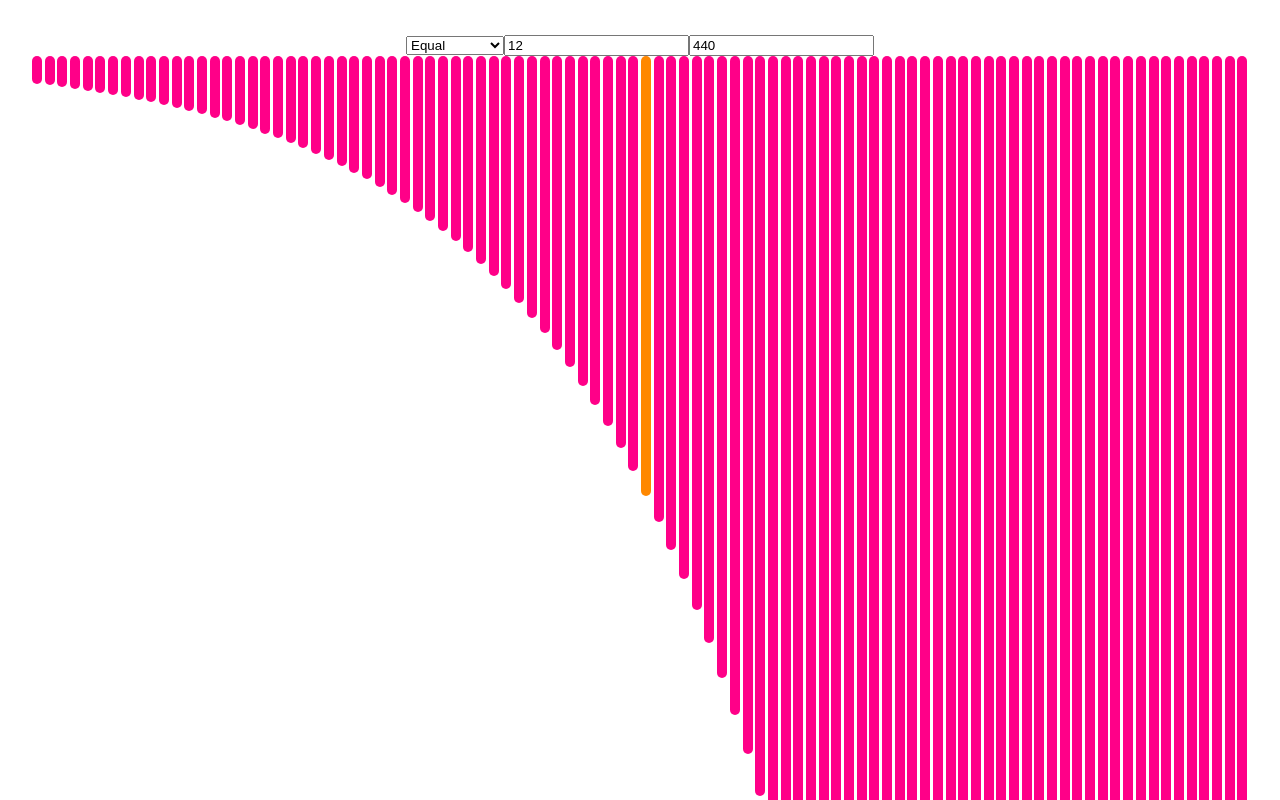
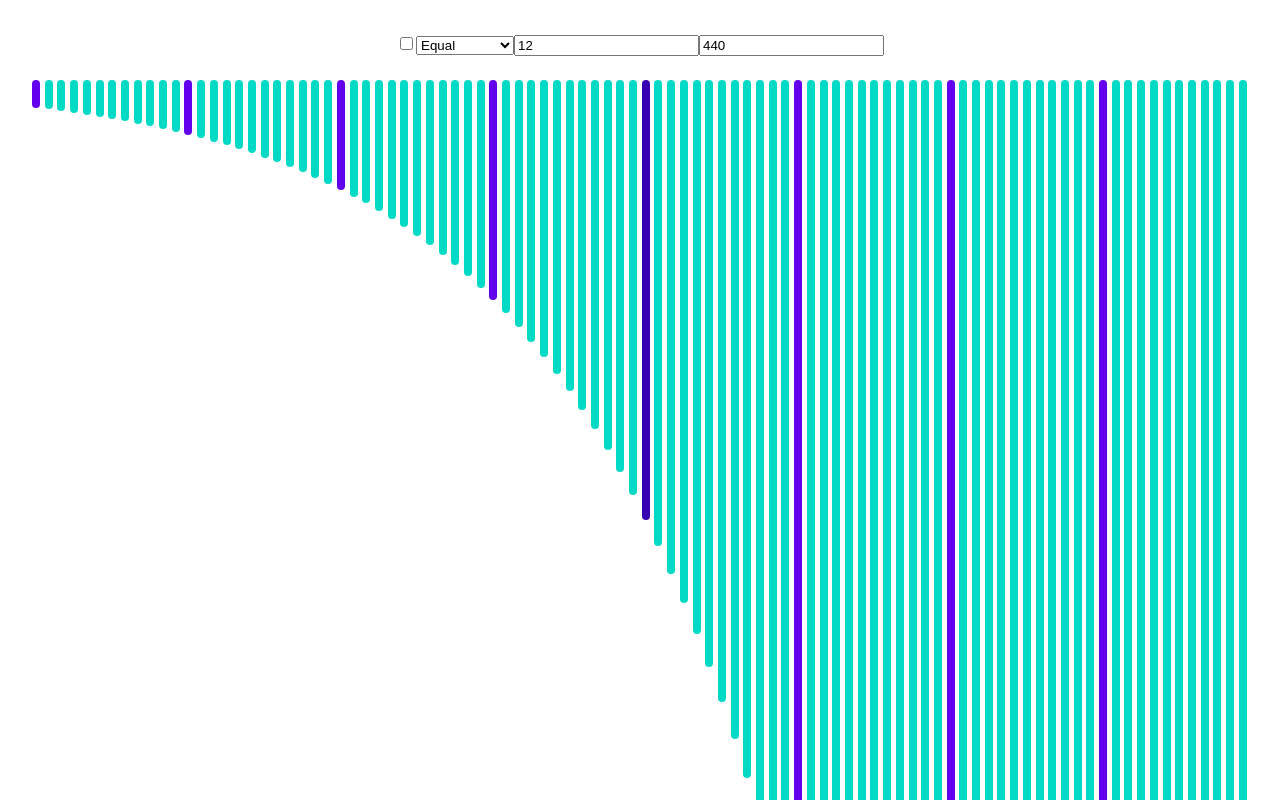
Before and after one commit to aacheng17/mere-music, a React (Vite) app: page / in a window 1280 px wide. Shown: the top 800 px of the page. Built offline with nearby package versions, Linux system fonts and the light colour scheme.

Commit message:
Just, show freqs, logView

```diff
--- a/src/App.css
+++ b/src/App.css
@@ -6,7 +6,7 @@
   text-align: center;
 }
 
-.mm-string-container {
+.mm-strings-container {
   display: flex;
   flex-direction: row;
   width: 100%;
--- a/src/App.tsx
+++ b/src/App.tsx
@@ -9,9 +9,37 @@ enum ScaleType {
 
 const allScaleTypes = [ ScaleType.EQUAL, ScaleType.JUST, ScaleType.PYTHAGOREAN ]
 
+const getGcd = (a:number,b:number): number => {
+  return b ? getGcd(b, a%b) : a;
+};
+
+const reduceFraction = (n:number, d:number) => {
+  const x = getGcd(n,d);
+  return [n/x, d/x];
+}
+const getId = (x:number[]) => `${x[0]},${x[1]}`
+const fromId = (x:string) => x.split(',').map(s => parseInt(s, 10))
+
+export class Freq {
+  n?: number
+  d?: number
+  ratio: number
+
+  constructor(a: number, b?: number) {
+    if (b === undefined) {
+      this.ratio = a
+    } else {
+      this.n = a
+      this.d = b
+      this.ratio = this.n / this.d
+    }
+  }
+}
+
 function App() {
   const [notes, setNotes] = React.useState<number[]>([])
 
+  const [ logView, setLogView ] = React.useState(false)
   const [ referenceNote, setReferenceNote ] = React.useState(440)
   const octaveMult = 2
   const octavesBelow = 4
@@ -20,10 +48,14 @@ function App() {
   const [ scaleType, setScaleType ] = React.useState(ScaleType.EQUAL)
 
   // JUST
+  const [ powersOf2Only, setPowersOf2Only ] = React.useState(true)
+  const [ highestDenominator, setHighestDenominator ] = React.useState(16)
 
   // PYTHAGOREAN
   const [ baseNum, setBaseNum ] = React.useState(3)
   const [ baseDen, setBaseDen ] = React.useState(2)
+
+  const [ hoveredFreq, setHoveredFreq ] = React.useState<number>()
 
   const scaleTypeSelect = React.useMemo(() => {
     return (
@@ -61,20 +93,58 @@ function App() {
     setNotes(result)
   },[referenceNote])
 
+  const getEqualTemperamentRatios = React.useCallback(() => {
+    const k = Math.pow(octaveMult, 1/notesPerOctave)
+    const ratios = [k]
+    let ratio = k
+    for (let i=1; i<notesPerOctave-1; i++) {
+      ratio *= k
+      ratios.push(ratio)
+    }
+    return ratios
+  },[notesPerOctave])
+
+  const getJustIntonationRatios = React.useCallback(() => {
+    const possibleRatios = new Set<string>()
+    const ratios = []
+    let n = 2, d = 1;
+    while (d <= highestDenominator) {
+      const r = getId(reduceFraction(n, d))
+      if (!possibleRatios.has(r)) possibleRatios.add(r)
+      if (n / d >= 2) {
+        if (powersOf2Only) {
+          d*=2
+        } else { d+=1 }
+        n = d+1
+      } else {
+        n++
+      }
+    }
+
+    for (const equalRatio of getEqualTemperamentRatios()) {
+      let lowestDiff = 1
+      let lowestId: string = ''
+      for (const x of possibleRatios) {
+        const diff = Math.abs(fromId(x)[0] / fromId(x)[1] - equalRatio)
+        if (diff < lowestDiff) {
+          lowestDiff = diff
+          lowestId = x
+        }
+      }
+      ratios.push(fromId(lowestId)[0] / fromId(lowestId)[1])
+    }
+
+    return ratios
+  }, [getEqualTemperamentRatios, highestDenominator, powersOf2Only])
+
   React.useEffect(() => {
     switch (scaleType) {
       case ScaleType.EQUAL: {
-        const k = Math.pow(octaveMult, 1/notesPerOctave)
-        const ratios = [k]
-        let ratio = k
-        for (let i=1; i<notesPerOctave-1; i++) {
-          ratio *= k
-          ratios.push(ratio)
-        }
-        setNotesViaRatios(ratios)
+        setNotesViaRatios(getEqualTemperamentRatios())
         break
       }
       case ScaleType.JUST: {
+        setNotesViaRatios(getJustIntonationRatios())
         break
       }
       case ScaleType.PYTHAGOREAN: {
@@ -92,13 +162,21 @@ function App() {
         break
       }
     }
-  },[referenceNote, octavesBelow, octavesAbove, scaleType, notesPerOctave, baseNum, baseDen, setNotesViaRatios, octaveMult])
+  },[referenceNote, octavesBelow, octavesAbove, scaleType, notesPerOctave, baseNum, baseDen, setNotesViaRatios, octaveMult, getEqualTemperamentRatios, highestDenominator, powersOf2Only, getJustIntonationRatios])
 
   const stringElements = React.useMemo(() => {
     return notes.map((n, i) => {
-      return (<String layoutId={`string${i}`} freq={n} referenceNote={referenceNote} />)
+      return (<String
+        layoutId={`string${i}`}
+        freq={n}
+        referenceNote={referenceNote}
+        logView={logView}
+        hoveredFreq={hoveredFreq}
+        onHoverStart={() => setHoveredFreq(n)}
+        onHoverEnd={() => setHoveredFreq(undefined)}
+      />)
     })
-  }, [notes, referenceNote])
+  }, [hoveredFreq, logView, notes, referenceNote])
 
   const makeHandleChangeInt = React.useCallback((setFunc: (n: number) => void, min: number, max: number) => (e: React.ChangeEvent<HTMLInputElement>) => {
     const n = parseInt(e.target.value, 10)
@@ -108,16 +186,23 @@ function App() {
 
   return (
     <>
+      <motion.input type="checkbox" checked={logView} onChange={() => setLogView(!logView)}/>
       {scaleTypeSelect}
       <motion.input type="number" defaultValue={notesPerOctave} onChange={makeHandleChangeInt(setNotesPerOctave, 1, 20)}/>
       <motion.input type="number" defaultValue={referenceNote} onChange={makeHandleChangeInt(setReferenceNote, 100, 1000)}/>
+      {
+        scaleType === ScaleType.JUST && (<>
+          <motion.input type="checkbox" checked={powersOf2Only} onChange={() => setPowersOf2Only(!powersOf2Only)}/>
+          <motion.input type="number" defaultValue={highestDenominator} onChange={makeHandleChangeInt(setHighestDenominator, 8, 32)}/>
+        </>)
+      }
       {
         scaleType === ScaleType.PYTHAGOREAN && (<>
           <motion.input type="number" defaultValue={baseNum} onChange={makeHandleChangeInt(setBaseNum, 1, 20)}/>
           <motion.input type="number" defaultValue={baseDen} onChange={makeHandleChangeInt(setBaseDen, 100, 1000)}/>
         </>)
       }
-      <div className="mm-string-container">
+      <div className="mm-strings-container">
         {stringElements}
       </div>
     </>
--- /dev/null
+++ b/src/components/String.css
@@ -0,0 +1,17 @@
+.mm-string-container {
+  display: flex;
+  flex-direction: column;
+  align-items: center;
+}
+
+.mm-string-label {
+  visibility: hidden;
+}
+
+.semi-hover .mm-string-label {
+  visibility: visible;
+}
+
+.mm-string-label {
+  width: 0px;
+}
--- a/src/components/String.tsx
+++ b/src/components/String.tsx
@@ -1,24 +1,66 @@
 import React from 'react'
 import { motion } from "motion/react"
+import './String.css'
 
-export const String = (props: { layoutId: string, freq: number, referenceNote: number }) => {
-  const { layoutId, freq, referenceNote } = props
+export const String = (props: {
+  layoutId: string,
+  freq: number,
+  referenceNote: number,
+  logView: boolean,
+  hoveredFreq?: number,
+  onHoverStart?: ()=>void,
+  onHoverEnd?: ()=>void;
+}) => {
+  const { layoutId, freq, referenceNote, logView, hoveredFreq, onHoverStart, onHoverEnd } = props
+
+  const height = React.useMemo(() => logView ? Math.log(freq)*100 : freq, [freq, logView])
 
   const hoverScaleY = React.useMemo(() => {
-    return 15 / freq + 1
-  }, [freq])
+    return 15 / height + 1
+  }, [height])
 
-  return (<motion.div
-    layoutId={layoutId}
-    style={{
-      width: 10,
-      height: freq,
-      backgroundColor: referenceNote === freq ? "#ff8800" : "#ff0088",
-      borderRadius: 5,
-    }}
-    initial={{ scale: 0 }}
-    animate={{ scale: 1 }}
-    whileHover={{ scaleY: hoverScaleY, scaleX: 1.2}}
-    transition={{ duration: 0.1 }}
-  />)
+  const backgroundColor = React.useMemo(() => {
+    if (referenceNote === freq) return "#3700b3"
+    if (Number.isInteger(referenceNote/freq) || Number.isInteger(freq/referenceNote)) return "#6200EE"
+    return "#03dac6"
+  }, [freq, referenceNote])
+
+  const isSemiHover = React.useMemo(() => {
+    if (!hoveredFreq) return false
+    if (Number.isInteger(hoveredFreq/freq) || Number.isInteger(freq/hoveredFreq)) return true
+  }, [freq, hoveredFreq])
+
+  const className = React.useMemo(() => {
+    let s = 'mm-string-container'
+    if (isSemiHover) s += ' semi-hover'
+    return s
+  }, [isSemiHover])
+
+  const animate = React.useMemo(() => {
+    if (isSemiHover) return { scaleY: hoverScaleY, scaleX: 1.2 }
+    return {}
+  },[hoverScaleY, isSemiHover])
+
+  return (<div className={className}>
+    <motion.div className='mm-string-label' animate={{ rotate: -90 }}>{freq}</motion.div>
+    <motion.div
+      layoutId={layoutId}
+      style={{
+        width: 8,
+        backgroundColor: backgroundColor,
+        borderRadius: 5,
+      }}
+      animate={{
+        ...animate,
+        height: height,
+        transition: {
+          height: { duration: 0.3, type: "ease" },
+          scaleY: { duration: 0.04, type: "ease" },
+          scaleX: { duration: 0.04, type: "ease" }
+        }
+      }}
+      onHoverStart={onHoverStart}
+      onHoverEnd={onHoverEnd}
+    />
+  </div>)
 }
```
